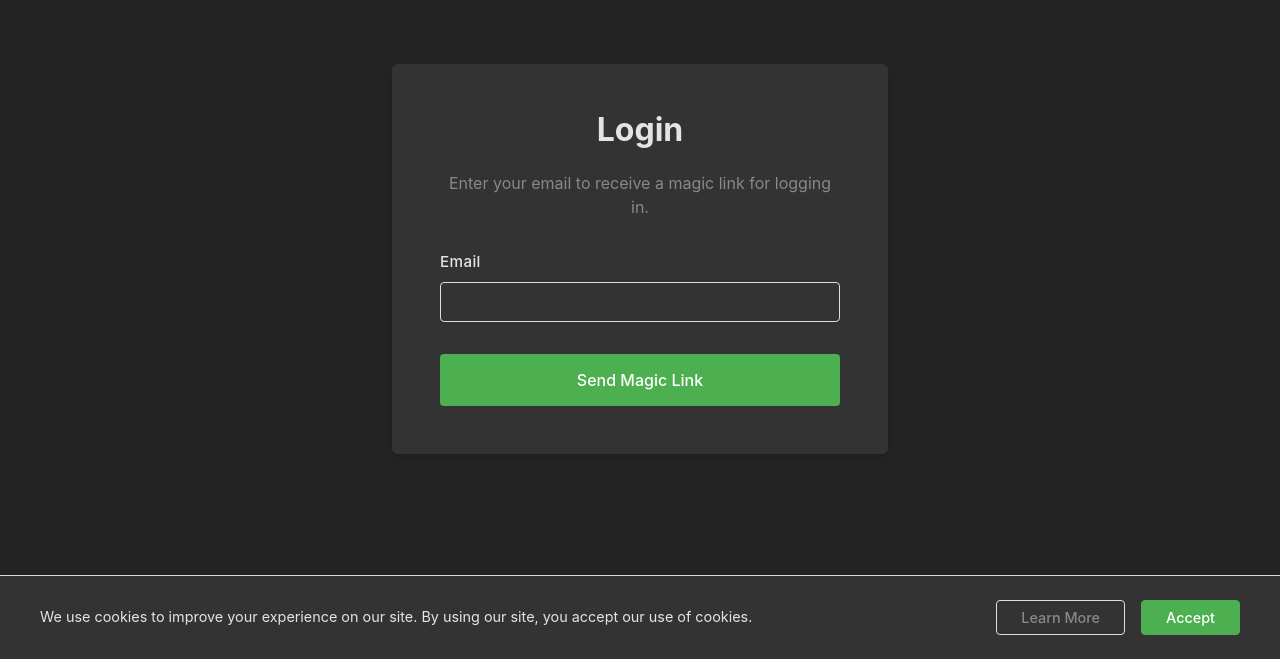
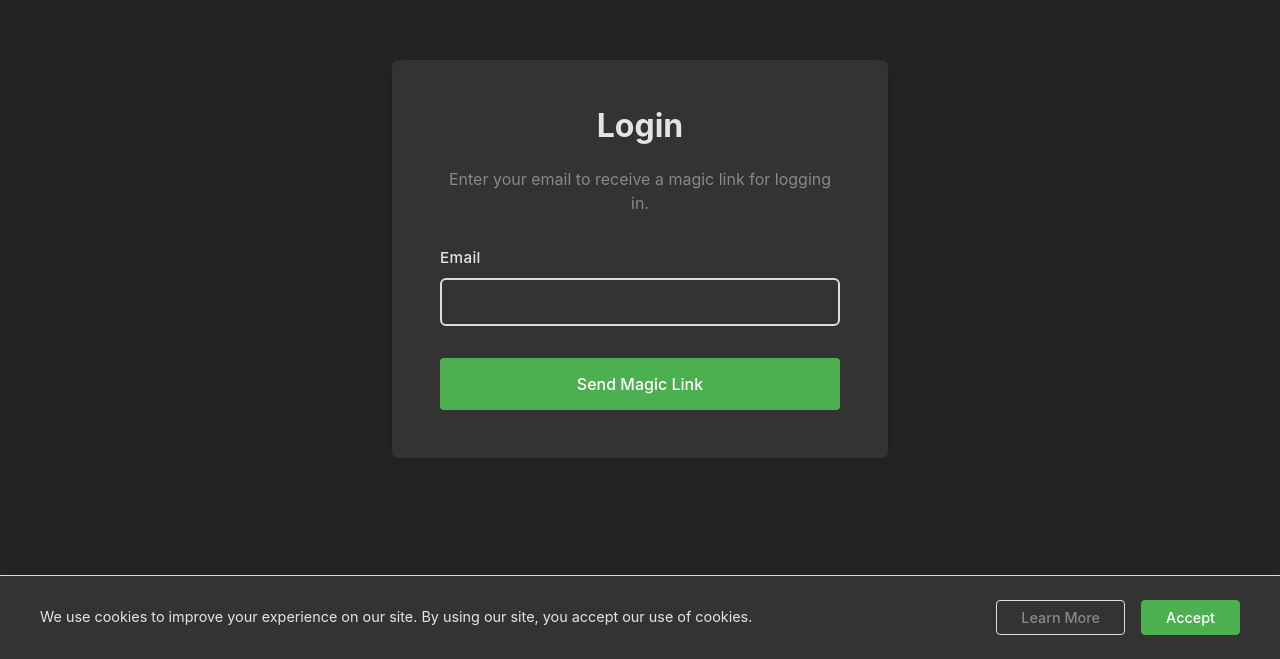
Before and after one commit to NLstn/clubs, a React (Vite) app in the folder Frontend/: page /login in a window 1280 px wide. Shown: the part 141-800 px from the top of the page. Built offline with nearby package versions, Linux system fonts and the light colour scheme.

Commit message:
Enhance CreateClub form: add autoComplete attribute and improve submission handling

```diff
--- a/Frontend/src/index.css
+++ b/Frontend/src/index.css
@@ -104,7 +104,8 @@ input {
   letter-spacing: 0.025em;
 }
 
-.form-group input {
+.form-group input,
+.form-group textarea {
   width: 100%;
   padding: 12px 16px;
   border: 2px solid var(--color-border);
@@ -114,19 +115,23 @@ input {
   color: var(--color-text);
   transition: border-color 0.2s ease, box-shadow 0.2s ease;
   box-sizing: border-box;
+  font-family: inherit;
 }
 
-.form-group input:focus {
+.form-group input:focus,
+.form-group textarea:focus {
   outline: none;
   border-color: var(--color-primary);
   box-shadow: 0 0 0 3px rgba(76, 175, 80, 0.1);
 }
 
-.form-group input:hover:not(:focus) {
+.form-group input:hover:not(:focus),
+.form-group textarea:hover:not(:focus) {
   border-color: var(--color-primary);
 }
 
-.form-group input:disabled {
+.form-group input:disabled,
+.form-group textarea:disabled {
   background-color: var(--color-background);
   color: var(--color-text-secondary);
   border-color: var(--color-border);
@@ -621,16 +626,6 @@ tr:hover {
   margin-bottom: 8px;
   color: var(--color-text);
   font-weight: 500;
-}
-
-.form-group input,
-.form-group textarea {
-  width: 100%;
-  padding: 10px;
-  border: 1px solid var(--color-border);
-  border-radius: var(--border-radius-sm);
-  font-size: 1rem;
-  box-sizing: border-box;
 }
 
 .form-group textarea {
--- a/Frontend/src/pages/clubs/CreateClub.tsx
+++ b/Frontend/src/pages/clubs/CreateClub.tsx
@@ -13,11 +13,12 @@ const CreateClub = () => {
     const handleSubmit = async (e: React.FormEvent) => {
         e.preventDefault();
         try {
-            await api.post('/api/v1/clubs', { name: clubName, description });
+            const response = await api.post('/api/v1/clubs', { name: clubName, description });
+            const createdClub = response.data;
             setMessage('Club created successfully!');
             setTimeout(() => {
-                navigate('/');
-            }, 1500);
+                navigate(`/clubs/${createdClub.id}`);
+            }, 1000);
         } catch (error) {
             setMessage('Error creating club');
             console.error(error);
@@ -40,6 +41,7 @@ const CreateClub = () => {
                             type="text"
                             value={clubName}
                             onChange={(e) => setClubName(e.target.value)}
+                            autoComplete="off"
                             required
                         />
                     </div>
@@ -48,6 +50,7 @@ const CreateClub = () => {
                         <textarea
                             value={description}
                             onChange={(e) => setDescription(e.target.value)}
+                            autoComplete="off"
                         />
                     </div>
                     <div className="form-actions">
```
